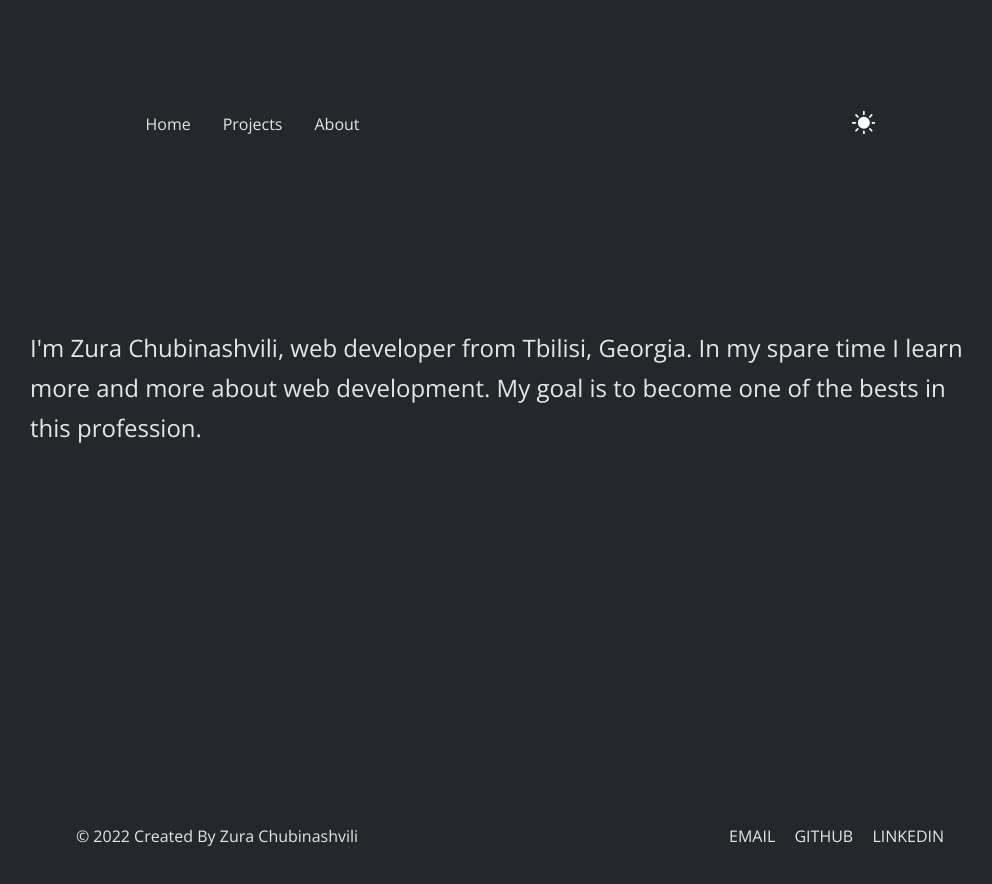
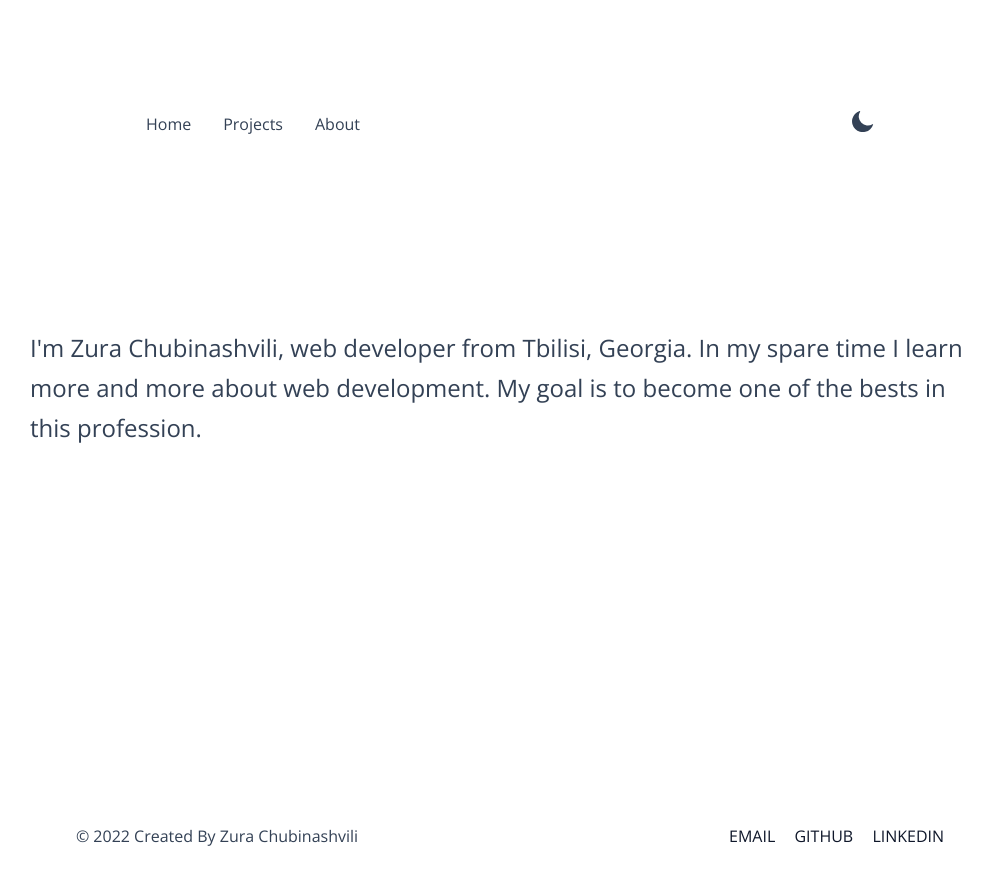
Before and after one commit to chubinashvili/my-portfolio, a React (Create React App) app: page /about in a window 1280 px wide. Shown: the top 884 px of the page, without its empty margins (130-1122 px from the left). Built offline with nearby package versions, Linux system fonts and the light colour scheme.

Commit message:
changed theme default to light

```diff
--- a/src/contexts/switch.context.jsx
+++ b/src/contexts/switch.context.jsx
@@ -1,12 +1,12 @@
 import { createContext, useState } from 'react';
 
 export const SwitchContext = createContext({
-    isThemeDark: true,
+    isThemeDark: false,
     setIsThemeDark: () => {},
 });
 
 export const SwitchProvider = ({ children }) => {
-    const [isThemeDark, setIsThemeDark] = useState(true);
+    const [isThemeDark, setIsThemeDark] = useState(false);
     const value = {
         isThemeDark,
         setIsThemeDark
```
